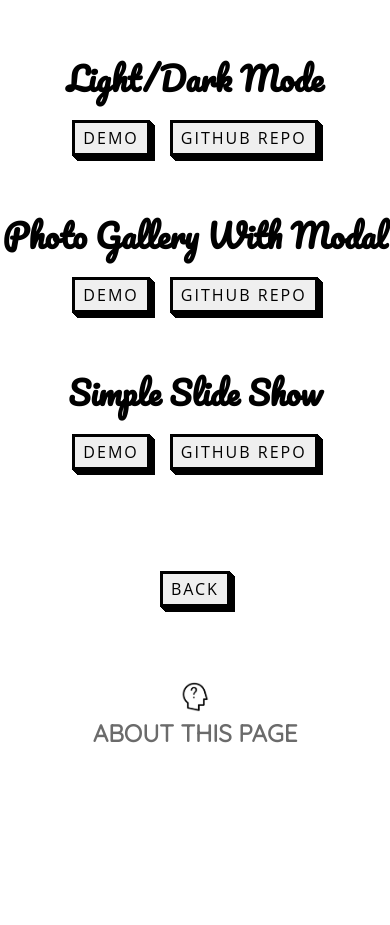
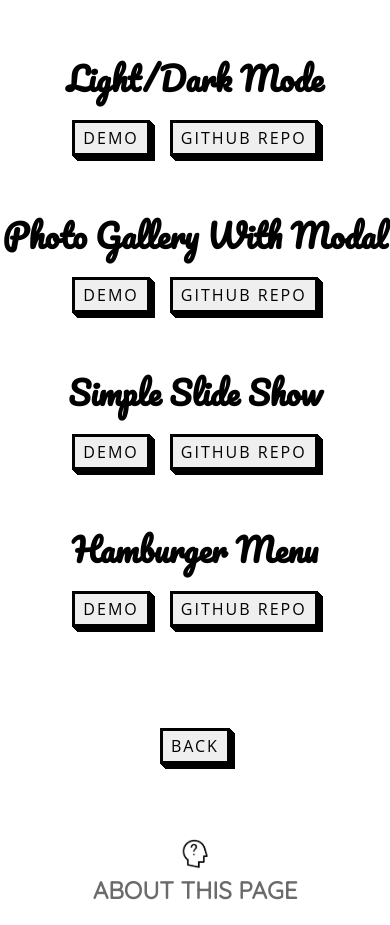
Before and after one commit to laurenpowers20/react-fun, a React (Create React App) app: page /features in a window 390 px wide. Before the commit the page ends 844 px from the top, so only its background shows below. Built offline with nearby package versions, Linux system fonts and the light colour scheme; a web font is replaced by a local one.

Commit message:
add hamburger menu project

```diff
--- a/src/Screens/Features.jsx
+++ b/src/Screens/Features.jsx
@@ -69,6 +69,27 @@
           </a>
         </div>
 
+        <div className="features-div">
+          <h2 className="features-titles">Hamburger Menu</h2>{" "}
+          <a
+            href="https://rococo-creponne-b55eb4.netlify.app/"
+            target="_blank"
+            rel="noreferrer"
+            className="features-link"
+          >
+            {" "}
+            <button className="button-54">Demo </button>
+          </a>
+          <a
+            href="https://github.com/laurenpowers20/hambuger-menu"
+            target="_blank"
+            rel="noreferrer"
+            className="features-link"
+          >
+            <button className="button-54"> GitHub Repo </button>
+          </a>
+        </div>
+
         <div className="features-back-button">
           <Link link to="/">
             {" "}
```
